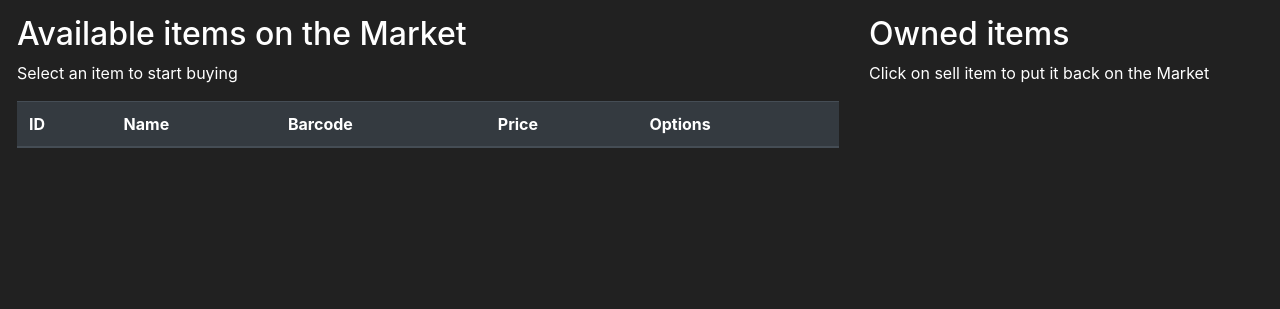
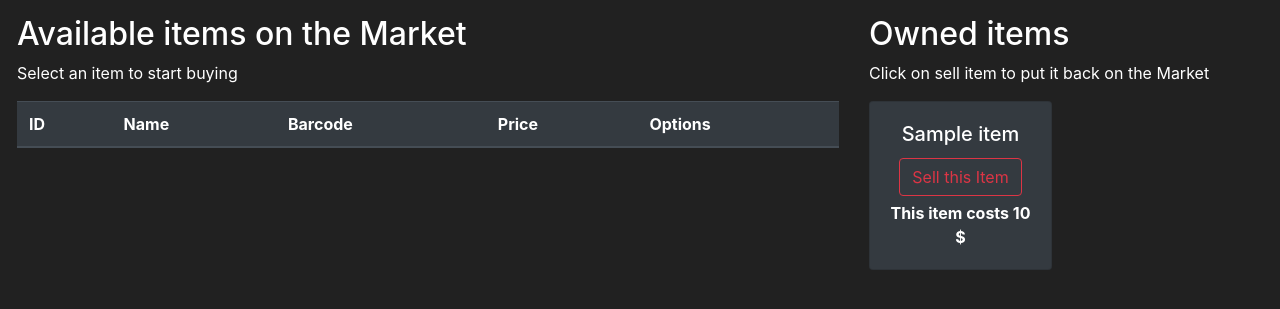
Before and after one commit to Mouhib-Khemiri/FLASK_MARKET_APP, a Flask app: page /market in a window 1280 px wide. Shown: the part 56-365 px from the top of the page. Run offline with Flask 2, Linux system fonts and the light colour scheme; a user stored in the database is signed in; tables that the repository leaves empty hold one stand-in row (values such as "Sample post"); lists and menus that the app fills with data are empty; some libraries are stand-ins or nearby versions.

Commit message:
Modified

```diff
--- a/market/routes.py
+++ b/market/routes.py
@@ -1,7 +1,7 @@
 from market import app
 from flask import render_template,redirect,url_for,flash, request
 from .models import Item,User
-from .forms import RegisterForm , LoginForm , purchaseForm
+from .forms import RegisterForm , LoginForm , purchaseForm , SellForm
 from market import db
 from flask_login import login_user , logout_user , login_required , current_user
 from math import*
@@ -14,7 +14,9 @@ def Home_page():
 @login_required # it related with login_view in the __init__ file it leads us to the specific route in the login_view
 def market_page():
     purchase_form = purchaseForm()
+    selling_form = SellForm()
     if request.method =='POST':
+        # Purchase Item Logic
         purchased_item_name = request.form.get("purchased_item")
         with app.app_context():
             p_item_obj = Item.query.filter_by(name = purchased_item_name).first()
@@ -22,10 +24,11 @@ def market_page():
                 if current_user.can_purchase(p_item_obj):
                     try:
                         p_item_obj.buy(current_user)
-                        #p_item_obj.owner = current_user.id                             I replaced all the commentary
+                        #p_item_obj.owner = current_user.id                             {
+                        #                                                               I replaced all the commentary
                         #                                                               instuctions with Buy() Function ,
                         #                                                               i created in the Item class
-                        #print(current_user.budget)
+                        #print(current_user.budget)                                      }
                         #current_user.budget -= p_item_obj.price
                         #print(current_user.budget)
                         #rec_user = User.query.filter_by(id = current_user.id).first()
@@ -37,13 +40,28 @@ def market_page():
                         print('Error')
                 else:
                     flash(f"Unfortunately ! You dont have enough money to buy this {p_item_obj.name} at {p_item_obj.price} $", category='danger')
-
+        # Sell Item Logic
+            sold_item_name = request.form.get("sold_item")
+            s_item_obj = Item.query.filter_by(name = sold_item_name).first()
+            if s_item_obj:
+                #if s_item_obj in current_user.items:
+                try:
+                    s_item_obj.owner = None # it will returnS without owner cause it sold and puted on the market
+                    rec_user = User.query.filter_by(id = current_user.id).first()
+                    rec_user.budget += s_item_obj.price
+                    db.session.commit()
+                    flash(f"Congratulations ! You Sold the {s_item_obj.name}",category='Success')
+                except:
+                        print('Error')
+                #else:
+                    #flash("SomeThings wrong with selling this Item !",category='danger')
         return redirect(url_for("market_page"))
 
     if request.method=='GET':
         with app.app_context():# to stay in the Application context
             items = Item.query.filter_by(owner  =  None)# the item variable Contains all the Objects located in the data base form The class Item
-        return render_template('market.html', items = items , purchase_form = purchase_form)
+            owned_items = Item.query.filter_by(owner = current_user.id)
+        return render_template('market.html', items = items , purchase_form = purchase_form, owned_items = owned_items , selling_form = selling_form)
 
 @app.route("/register", methods=['GET','POST'])
 def register_page():
--- a/market/templates/market.html
+++ b/market/templates/market.html
@@ -47,5 +47,25 @@
       <h2>Owned items</h2>
       <p>Click on sell item to put it back on the Market</p>
     </div>
+    <br>
+    <div class="row">
+      {% for owned_item in owned_items %}
+      {% include "includes/owned_items_modals.html" %}
+        <div class="col-md-6">
+            <div style="margin-bottom: 5px" class="card text-center bg-dark">
+                 <div class="card-body">
+                     <h5 class="card-title">{{ owned_item.name }}</h5>
+                     <button type="button" class="btn btn-outline-danger" style="margin-bottom: 5px"
+                             data-toggle="modal" data-target="#Modal-SellingConfirm-{{ owned_item.id }}">
+                         Sell this Item
+                     </button>
+                     <p class="card-text"><strong>
+                         This item costs {{ owned_item.price }} $
+                     </strong></p>
+                 </div>
+             </div>
+        </div>
+      {% endfor %}
+    </div>
   </div>
   {% endblock%}
```
Also changed, not shown: market/models.py (+10 -1 lines).
